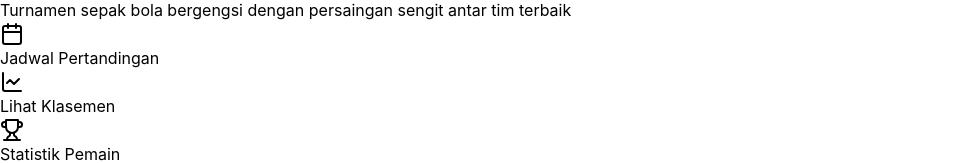
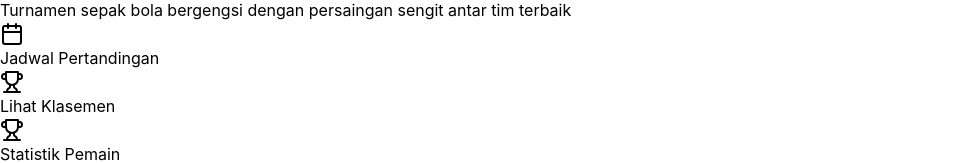
Before and after one commit to KOPJI/aplikasikartacupv, a React (Vite) app: page / in a window 1280 px wide. Shown: the part 290-453 px from the top of the page, without its empty margins (0-975 px from the left). Built offline with nearby package versions, Linux system fonts and the light colour scheme; no server answers; the database is empty.

Commit message:
Update HomePage.tsx

```diff
--- a/src/components/HomePage.tsx
+++ b/src/components/HomePage.tsx
@@ -1,4 +1,4 @@
-import { Shield, Trophy, Calendar, ChartLine, Users, AlertCircle } from 'lucide-react';
+import { Shield, Trophy, Calendar, Users, AlertCircle } from 'lucide-react';
 import { useTournament } from '../context/TournamentContext';
 import { useState, useEffect } from 'react';
 import { Link } from 'react-router-dom';
@@ -81,7 +81,7 @@ const HomePage = () => {
               Jadwal Pertandingan
             </Link>
             <Link to="/klasemen" className="px-6 py-3 bg-blue-600 hover:bg-blue-700 rounded-full font-medium transition-colors flex items-center">
-              <ChartLine className="h-5 w-5 mr-2 text-white" />
+              <Trophy className="h-5 w-5 mr-2 text-white" />
               Lihat Klasemen
             </Link>
             <Link to="/statistik" className="px-6 py-3 bg-yellow-600 hover:bg-yellow-700 rounded-full font-medium transition-colors flex items-center">
```
